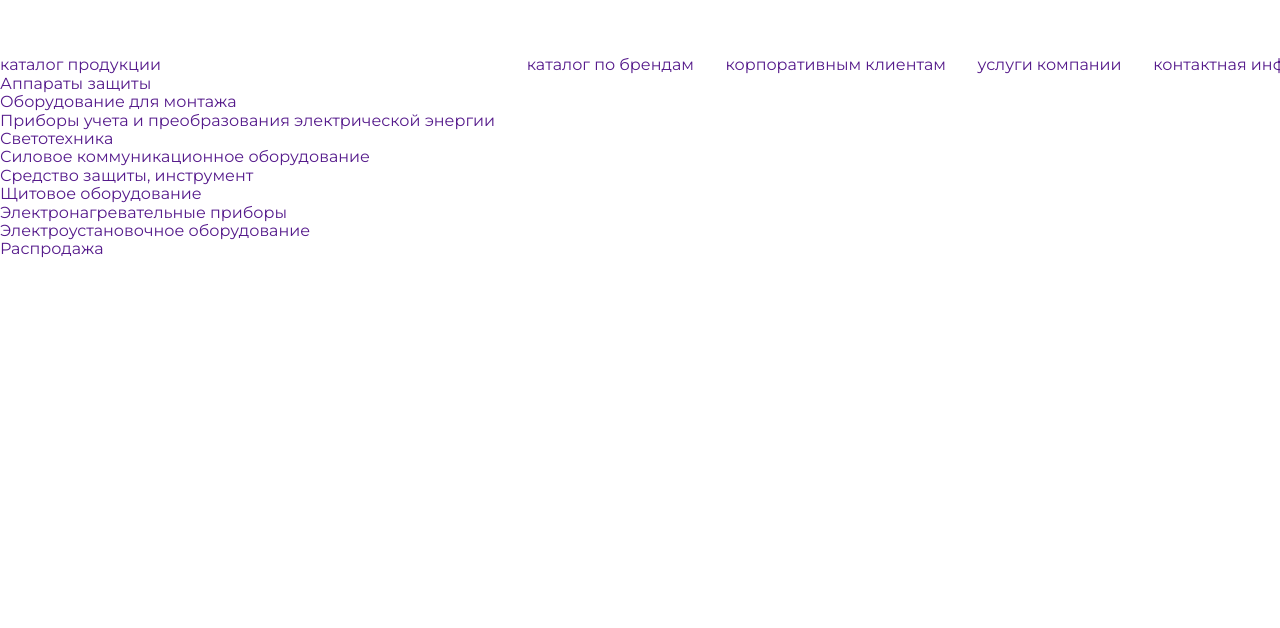
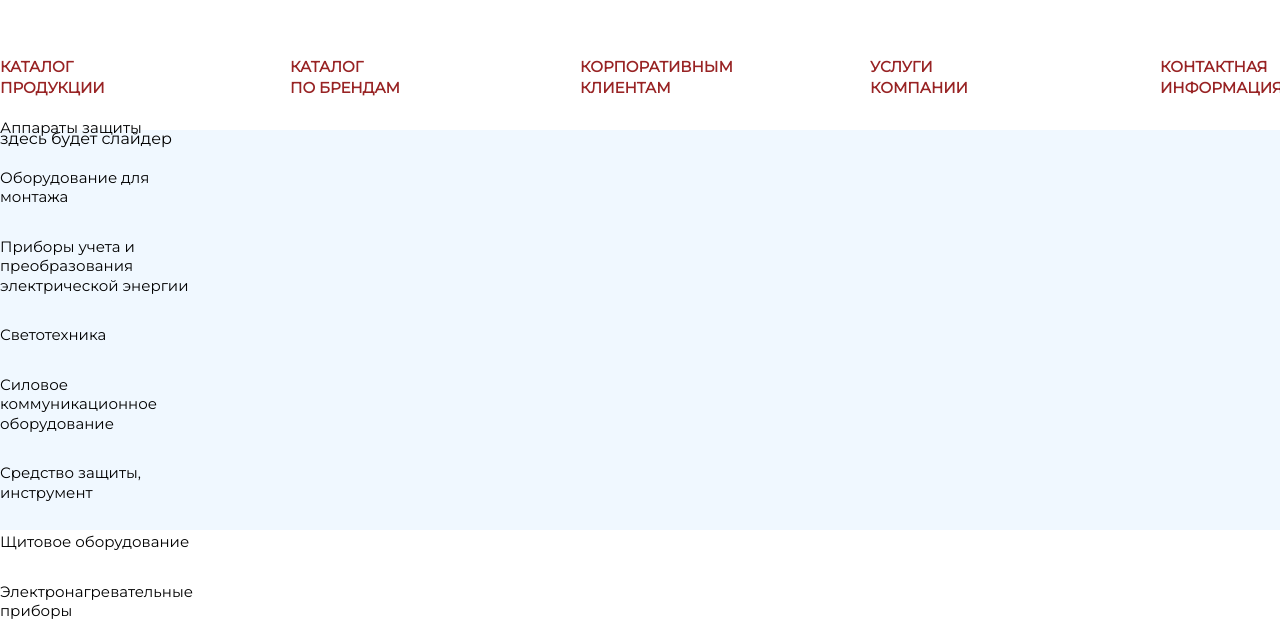
Before and after one commit to pronind/promsvetheader, a plain HTML site: page index.html in a window 1280 px wide. Shown: the part 170-798 px from the top of the page. Drawn offline with nearby package versions, Linux system fonts and the light colour scheme.

Commit message:
Some css stylization

```diff
--- a/css/style.css
+++ b/css/style.css
@@ -400,3 +400,116 @@ input[type="radio"].visually-hidden {
       display: flex;
       justify-content: space-between;
 }
+
+a.catalog-navigation-list__item-clients {
+    display: block;
+    width: 200px;
+    font-size: 15px;
+    font-weight: bold;
+    font-stretch: normal;
+    font-style: normal;
+    line-height: 1.4;
+    letter-spacing: normal;
+    color: #982324;
+    text-transform: uppercase;
+}
+
+a.catalog-navigation-list__item-brands {
+    display: block;
+    width: 200px;
+    font-size: 15px;
+    font-weight: bold;
+    font-stretch: normal;
+    font-style: normal;
+    line-height: 1.4;
+    letter-spacing: normal;
+    color: #982324;
+    text-transform: uppercase;
+}
+
+
+
+a.catalog-navigation-list__item-service {
+    width: 200px;
+    display: block;
+    font-size: 15px;
+    font-weight: bold;
+    font-stretch: normal;
+    font-style: normal;
+    line-height: 1.4;
+    letter-spacing: normal;
+    color: #982324;
+    text-transform: uppercase;
+}
+
+a.catalog-navigation-list__item-service:hover {
+    color: #000000;
+}
+
+a.catalog-navigation-list__item-contacts {
+    display: block;
+    width: 200px;
+    font-size: 15px;
+    font-weight: bold;
+    font-stretch: normal;
+    font-style: normal;
+    line-height: 1.4;
+    letter-spacing: normal;
+    color: #982324;
+    text-transform: uppercase;
+}
+
+a.catalog-navigation-list__item-contacts:hover {
+    color: #000000;
+}
+
+a.catalog-navigation-list__item-clients:hover {
+    color: #000000;
+}
+
+a.catalog-navigation-list__item-brands:hover {
+    color: #000000;
+}
+
+a.header__catalog-navigation-list {
+    display: block;
+    width: 200px;
+    font-size: 15px;
+    font-weight: bold;
+    font-stretch: normal;
+    font-style: normal;
+    line-height: 1.4;
+    letter-spacing: normal;
+    color: #982324;
+    text-transform: uppercase;
+}
+
+a.header__catalog-navigation-list:hover {
+    color: #000000;
+}
+
+a.catalog-navigation__prodacts-items {
+    font-style: normal;
+    font-weight: normal;
+    font-size: 15px;
+    line-height: 130%;
+/* or 19px */
+    color: #000000;
+    display: block;
+    padding: 20px 10px 10px 0px;
+    width: 190px;
+}
+
+a.catalog-navigation__prodacts-items:hover {
+    color: #982324;
+    text-decoration: underline;
+}
+
+section.delete-it {
+    height: 400px;
+    background-color: aliceblue;
+    position: absolute;
+    top: 300px;
+    width: 100%;
+    z-index: -1;
+}
--- a/index.html
+++ b/index.html
@@ -17,56 +17,37 @@
             <div class="header__user-navigation">
                 <a class="header__logo"><img src="img/logo.png" class="c" alt="Лого" width="143" height="92"></a>
                 <div class="user-navigation__container">
-                    <div class="header__merit"><span class="header__merit-big">25</span><span
-                            class="header__merit-small">лет на рынке
+                    <div class="header__merit"><span class="header__merit-big">25</span><span class="header__merit-small">лет на рынке
                             электротехники</span>
                     </div>
                     <div class="user-navigation__wrapper">
                         <div class="user-navigation__wrapper-top">
                             <ul class="user-navigation__service">
-                                <li class="user-navigation__service-item"><a href=""
-                                        class="user-navigation__service-link">оплата</a></li>
-                                <li class="user-navigation__service-item"><a href=""
-                                        class="user-navigation__service-link">доставка</a></li>
-                                <li class="user-navigation__service-item"><a href=""
-                                        class="user-navigation__service-link">гарантия</a></li>
+                                <li class="user-navigation__service-item"><a href="" class="user-navigation__service-link">оплата</a></li>
+                                <li class="user-navigation__service-item"><a href="" class="user-navigation__service-link">доставка</a></li>
+                                <li class="user-navigation__service-item"><a href="" class="user-navigation__service-link">гарантия</a></li>
                             </ul>
                             <ul class="user-navigation__list">
-                                <li class="user-navigation__list-item"><a href=""
-                                        class="user-navigation__list-link user-navigation__list-link1"><img
-                                            src="img/icon-bar.svg" class="user-navigation__list-icon" alt="Сравнить"
-                                            width="18" height="20"></a></li>
-                                <li class="user-navigation__list-item"><a href=""
-                                        class="user-navigation__list-link user-navigation__list-link2"><img
-                                            src="img/icon-heart.svg" class="user-navigation__list-icon"
-                                            alt="Понравилось" width="18" height="20"></a></li>
-                                <li class="user-navigation__list-item"><a href=""
-                                        class="user-navigation__list-link user-navigation__list-link3"><img
-                                            src="img/icon-cart.svg" class="user-navigation__list-icon" alt="Корзина"
-                                            width="18" height="20"></a>
+                                <li class="user-navigation__list-item"><a href="" class="user-navigation__list-link user-navigation__list-link1"><img src="img/icon-bar.svg" class="user-navigation__list-icon" alt="Сравнить" width="18" height="20"></a></li>
+                                <li class="user-navigation__list-item"><a href="" class="user-navigation__list-link user-navigation__list-link2"><img src="img/icon-heart.svg" class="user-navigation__list-icon" alt="Понравилось" width="18" height="20"></a></li>
+                                <li class="user-navigation__list-item"><a href="" class="user-navigation__list-link user-navigation__list-link3"><img src="img/icon-cart.svg" class="user-navigation__list-icon" alt="Корзина" width="18" height="20"></a>
                                 </li>
                             </ul>
                             <ul class="user-navigation__menu">
-                                <li class="user-navigation__menu-login"><a href=""
-                                        class="user-navigation__menu-link">вход</a>
+                                <li class="user-navigation__menu-login"><a href="" class="user-navigation__menu-link">вход</a>
                                 </li>
-                                <li class="user-navigation__menu-checkin"><a href=""
-                                        class="user-navigation__menu-link">регистрация</a>
+                                <li class="user-navigation__menu-checkin"><a href="" class="user-navigation__menu-link">регистрация</a>
                                 </li>
                             </ul>
                         </div>
                         <div class="user-navigation__wrapper-bottom">
                             <div class="user-navigation__search">
                                 <form action="" class=" user-navigation__search-form" method="POST">
-                                    <input type="search" name="Search" id="total-search"
-                                        class="user-navigation__search-input" placeholder="поиск в каталоге"
-                                        aria-label="поиск в каталоге">
+                                    <input type="search" name="Search" id="total-search" class="user-navigation__search-input" placeholder="поиск в каталоге" aria-label="поиск в каталоге">
                                 </form>
                             </div>
                             <div class="user-navigation__contacts">
-                                <p class="user-navigation__contacts-number">+7 (3952)<span
-                                        class="user-navigation__contacts-number-bold">28-84-77</span><a href=""
-                                        class="user-navigation__contacts-number-link">заказать звонок</a>
+                                <p class="user-navigation__contacts-number">+7 (3952)<span class="user-navigation__contacts-number-bold">28-84-77</span><a href="" class="user-navigation__contacts-number-link">заказать звонок</a>
                                 </p>
                                 <p class="user-navigation__contacts-address">г. Иркутск, ул. Трактовая, 22</p>
                             </div>
@@ -75,28 +56,32 @@
                 </div>
             </div>
             <ul class="header__catalog-navigation">
-                <li><a class="header__catalog-navigation-list" href="">каталог продукции</a>
+                <li><a class="header__catalog-navigation-list" href="">каталог <br> продукции</a>
 
                     <ul class="catalog-navigation__prodacts-list">
-                        <li><a href="">Аппараты защиты</a></li>
-                        <li><a href="">Оборудование для монтажа</a></li>
-                        <li><a href="">Приборы учета и преобразования электрической энергии</a></li>
-                        <li><a href="">Светотехника</a></li>
-                        <li><a href="">Силовое коммуникационное оборудование</a></li>
-                        <li><a href="">Средство защиты, инструмент</a></li>
-                        <li><a href="">Щитовое оборудование</a></li>
-                        <li><a href="">Электронагревательные приборы</a></li>
-                        <li><a href="">Электроустановочное оборудование</a></li>
-                        <li><a href="">Распродажа</a></li>
+                        <li><a href="" class="catalog-navigation__prodacts-items">Аппараты защиты</a></li>
+                        <li><a href="" class="catalog-navigation__prodacts-items">Оборудование для монтажа</a></li>
+                        <li><a href="" class="catalog-navigation__prodacts-items">Приборы учета и преобразования электрической энергии</a></li>
+                        <li><a href="" class="catalog-navigation__prodacts-items">Светотехника</a></li>
+                        <li><a href="" class="catalog-navigation__prodacts-items">Силовое коммуникационное оборудование</a></li>
+                        <li><a href="" class="catalog-navigation__prodacts-items">Средство защиты, инструмент</a></li>
+                        <li><a href="" class="catalog-navigation__prodacts-items">Щитовое оборудование</a></li>
+                        <li><a href="" class="catalog-navigation__prodacts-items">Электронагревательные приборы</a></li>
+                        <li><a href="" class="catalog-navigation__prodacts-items">Электроустановочное оборудование</a></li>
+                        <li><a href="" class="catalog-navigation__prodacts-items">Распродажа</a></li>
                     </ul>
 
                 </li>
-                <li><a href="" class="catalog-navigation-list__item-brands">каталог по брендам</a></li>
+                <li><a href="" class="catalog-navigation-list__item-brands">каталог <br>по брендам</a></li>
                 <li><a href="" class="catalog-navigation-list__item-clients">корпоративным клиентам</a></li>
-                <li><a href="" class="catalog-navigation-list__item-service">услуги компании</a></li>
+                <li><a href="" class="catalog-navigation-list__item-service">услуги <br>компании</a></li>
                 <li><a href="" class="catalog-navigation-list__item-contacts">контактная информация</a></li>
             </ul>
         </nav>
+        <section class="delete-it">
+            здесь будет слайдер
+
+        </section>
         <!-- <section class="header__slider-content">
             <input class="visually-hidden header__slider-content-input" type="radio" id="product-1" name="toggle">
             <input class="visually-hidden header__slider-content-input" type="radio" id="product-2" name="toggle">
@@ -133,6 +118,9 @@
                         <img class="lider-assembly__figure-image" src="" alt="" width="" height=""></div>
                 </figure>
             </div>
+
+        </section> -->
+
         <section class="header__advantages">
             <ul class="header__advantages-list">
                 <li class="advantages-list__item advantages-list__item1">Более 5000 наименований в наличии</li>
@@ -142,8 +130,9 @@
             </ul>
 
         </section>
-        </section> -->
     </header>
+
+
 </body>
 
 </html>
```
Also changed, not shown: 1 other file. Lines whose indentation alone changed are shown as unchanged.
